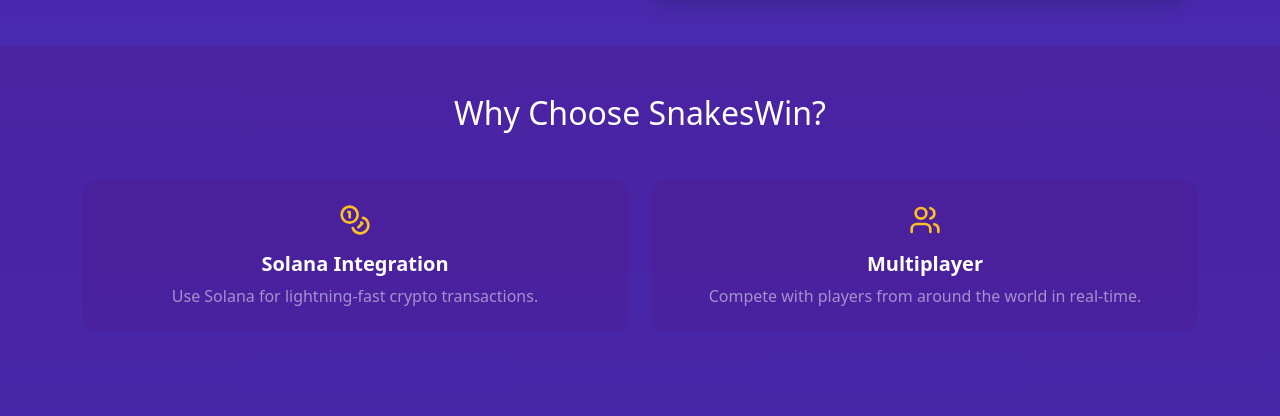
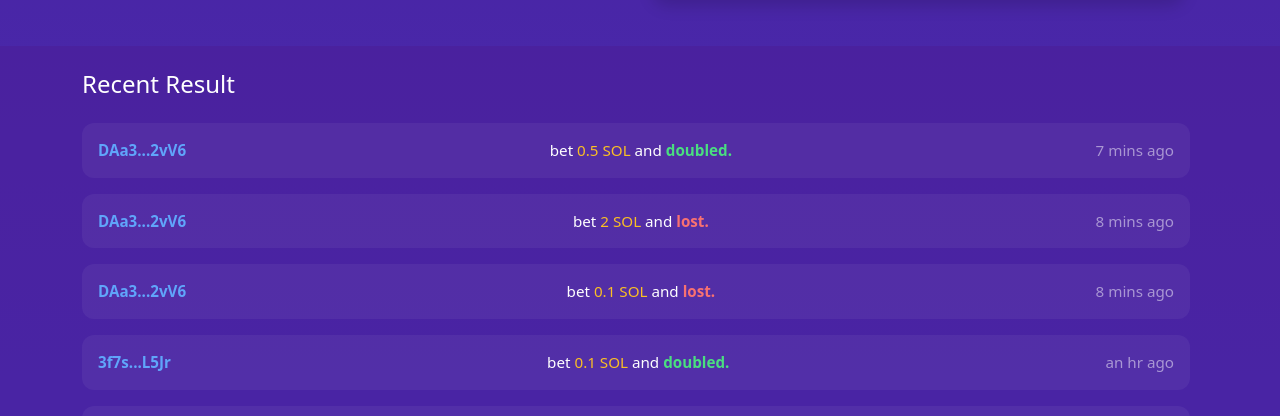
Before and after one commit to shrinjoy979/multiplayer-snake-and-ladder-game-frontend, a React (Vite) app: page / in a window 1280 px wide. Shown: the part 536-952 px from the top of the page. Built offline with nearby package versions, Linux system fonts and the light colour scheme; no server answers; what @solana/wallet-adapter-react, @solana/wallet-adapter-react-ui would draw is missing.

Commit message:
add recent results UI

```diff
--- a/src/Landing.tsx
+++ b/src/Landing.tsx
@@ -4,6 +4,7 @@
 import { Dice5, Coins, Users, Shield, ArrowRight } from 'lucide-react';
 import { SignInButton, SignOutButton, useUser } from '@clerk/clerk-react';
 import axios from "axios";
+import RecentResult from './RecentResult';
 
 function LandingPage() {
   const { isSignedIn, user } = useUser();
@@ -93,6 +94,8 @@
         </div>
       </header>
 
+      <RecentResult />
+
       <section className="py-5 bg-purple-dark" id="learnMore">
         <div className="container">
           <h2 className="text-center text-white mb-5">Why Choose SnakesWin?</h2>
--- /dev/null
+++ b/src/RecentResult.tsx
@@ -0,0 +1,35 @@
+import './css/RecentResult.css';
+
+const sampleFlips = [
+  { user: 'DAa3...2vV6', amount: '0.5', result: 'doubled', time: '7 mins ago' },
+  { user: 'DAa3...2vV6', amount: '2', result: 'lost', time: '8 mins ago' },
+  { user: 'DAa3...2vV6', amount: '0.1', result: 'lost', time: '8 mins ago' },
+  { user: '3f7s...L5Jr', amount: '0.1', result: 'doubled', time: 'an hr ago' },
+  { user: 'DU8D...WshM', amount: '0.5', result: 'lost', time: '2 hrs ago' },
+  { user: 'DU8D...WshM', amount: '0.25', result: 'doubled', time: '2 hrs ago' },
+  { user: 'DU8D...WshM', amount: '0.5', result: 'lost', time: '2 hrs ago' },
+];
+
+function RecentResult() {
+  return (
+    <div className="recent-flips bg-purple-dark py-4">
+      <div className="container">
+        <h4 className="text-white mb-4">Recent Result</h4>
+        <div className="flip-list">
+          {sampleFlips.map((flip, index) => (
+            <div key={index} className="flip-entry">
+              <span className="flip-user text-blue">{flip.user}</span>
+              <span className="flip-action">
+                bet <span className="text-gold">{flip.amount} SOL</span> and
+                <span className={flip.result === 'doubled' ? 'text-green' : 'text-red'}> {flip.result}.</span>
+              </span>
+              <span className="flip-time text-white-50">{flip.time}</span>
+            </div>
+          ))}
+        </div>
+      </div>
+    </div>
+  );
+}
+
+export default RecentResult;
--- /dev/null
+++ b/src/css/RecentResult.css
@@ -0,0 +1,41 @@
+.flip-list {
+  display: flex;
+  flex-direction: column;
+  gap: 1rem;
+  max-height: 300px;
+  overflow-y: auto;
+  padding-right: 8px;
+}
+
+.flip-entry {
+  background: rgba(255, 255, 255, 0.05);
+  border-radius: 12px;
+  padding: 1rem;
+  display: flex;
+  justify-content: space-between;
+  align-items: center;
+  color: white;
+  font-size: 0.95rem;
+}
+
+.flip-user {
+  font-weight: 600;
+}
+
+.text-gold {
+  color: #fbbf24;
+}
+
+.text-green {
+  color: #4ade80;
+  font-weight: 600;
+}
+
+.text-red {
+  color: #f87171;
+  font-weight: 600;
+}
+
+.text-blue {
+  color: #60a5fa;
+}
```
